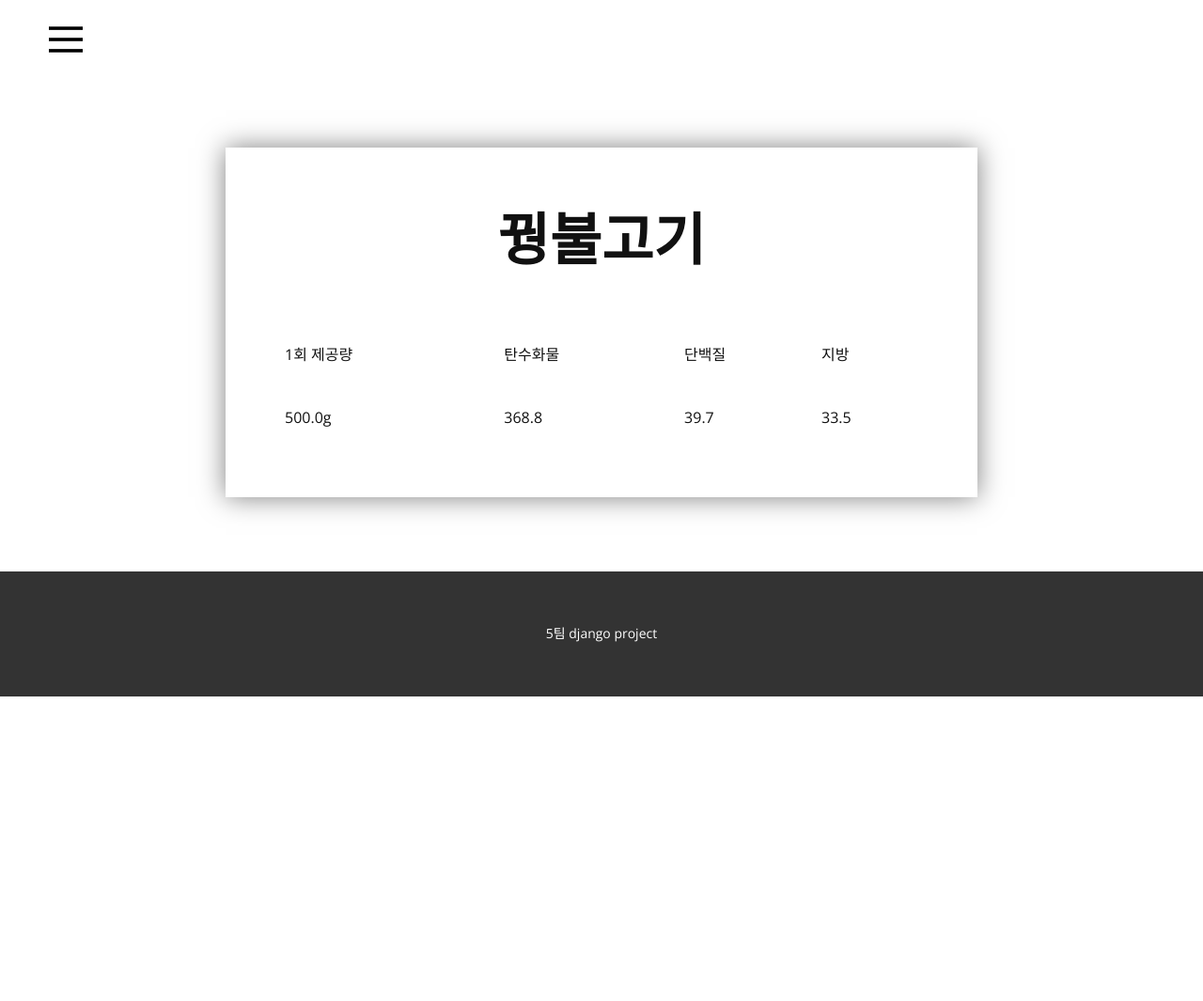
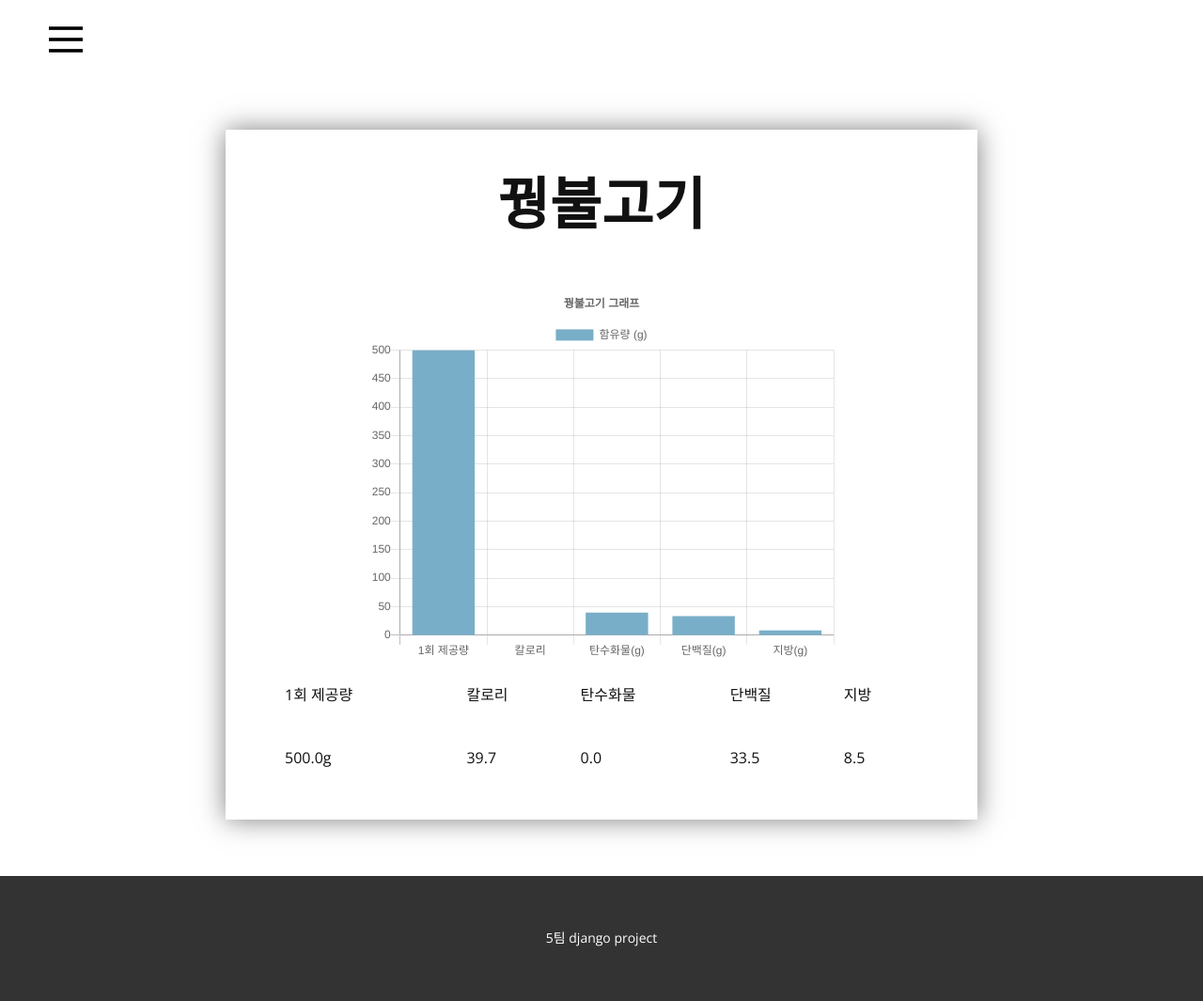
Before and after one commit to yyk112312/FoodFinder, a Django app: page /foodlist/detail/1 in a window 1280 px wide. Shown: the whole page at 94% size. Before the commit the page ends 741 px from the top, so only its background shows below. Run offline with Django 3.2, Linux system fonts and the light colour scheme; data comes from the database, SQL or seed files in the repository.

Commit message:
자잘한 수정 foodboard부분 및 여러가지

```diff
--- a/foodboard/models.py
+++ b/foodboard/models.py
@@ -3,6 +3,7 @@ from django.db import models
 class Foodclass(models.Model):
     name = models.CharField('식품명', max_length=50, unique=False)
     once = models.FloatField('1회 제공량', default=0)
+    calories = models.FloatField('칼로리', default=0)
     cabor = models.FloatField('탄수화물', default=0)
     protein = models.FloatField('단백질', default=0)
     fat = models.FloatField('지방', default=0)
--- a/foodboard/templates/foodboardDetail.html
+++ b/foodboard/templates/foodboardDetail.html
@@ -22,6 +22,7 @@
             <table class="u-table-entity u-table-entity-1">
               <tr style="height: 65px;">
                 <td class="u-table-cell">1회 제공량</td>
+                <td class="u-table-cell">칼로리</td>
                 <td class="u-table-cell">탄수화물</td>
                 <td class="u-table-cell">단백질</td>
                 <td class="u-table-cell">지방</td>
@@ -29,12 +30,46 @@
                 <tr style="height: 65px;">
                 <td class="u-table-cell">{{ board.once }}g</td>
                 <td class="u-table-cell">{{ board.cabor }}</td>
+                <td class="u-table-cell">{{ board.calories }}</td>
                 <td class="u-table-cell">{{ board.protein }}</td>
                   <td class="u-table-cell">{{ board.fat }}</td>
               </tr>
+              <div>
+        <script src="https://cdn.jsdelivr.net/npm/chart.js@2.9.3/dist/Chart.min.js"></script>
+<script src="https://cdn.jsdelivr.net/npm/chart.js@2.9.4"></script>
+<center>
+<canvas id="chart" width="500" height="400"></canvas>
+<script>
+
+      let ctx = document.getElementById("chart").getContext("2d");
+      let chart = new Chart(ctx, {
+          type: "bar",
+          data: {
+             labels: ["1회 제공량","칼로리", "탄수화물(g)", "단백질(g)", "지방(g)"],
+             datasets: [
+                {
+                  label: "함유량 (g)",
+                  backgroundColor: "#79AEC8",
+                  borderColor: "#417690",
+                  data:[{{ board.once }}, {{ board.calories }}, {{ board.cabor }} ,{{ board.protein }}, {{ board.fat }} ]
+                }
+             ]
+          },
+          options: {
+            responsive :false,
+             title: {
+                text: "{{ board.name }} 그래프",
+                display: true
+             }
+          }
+          });
+
+
+  </script>
+</center>
+              </div>
           </table>
           </div>
-              </tbody>
           </div>
         </div>
       </div>
--- a/foodboard/templates/searchresult.html
+++ b/foodboard/templates/searchresult.html
@@ -1,5 +1,4 @@
 {% extends 'index.html' %}
-<!DOCTYPE html>
 {% load static %}
 <html style="font-size: 16px;">
 {% block contents %}
```
Also changed, not shown: db.sqlite3, foodboard/migrations/0009_foodclass_calories.py (added), static/uploadimage/113_9.jpg (added).
